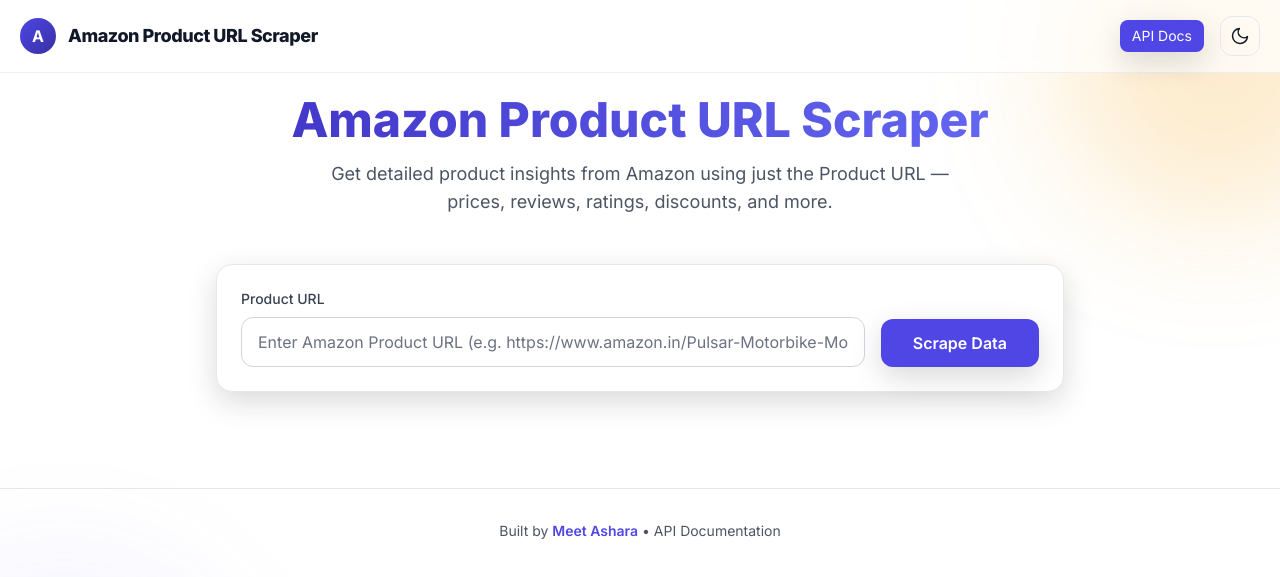
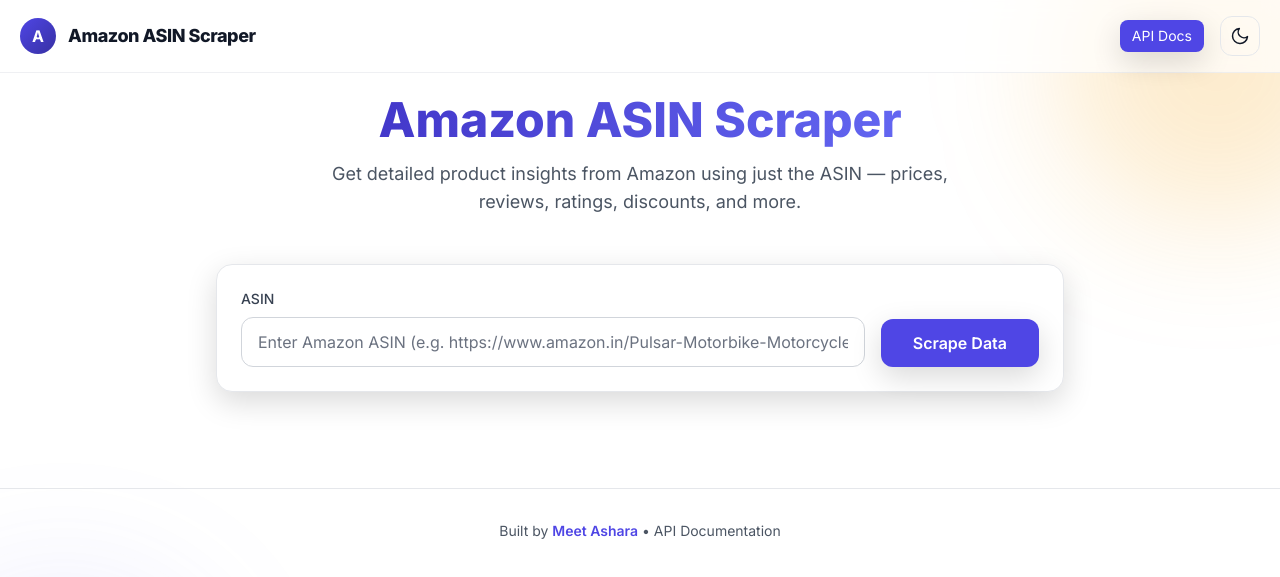
Before and after one commit to meet-ashara/amazon_asin_api, a FastAPI app: page / in a window 1280 px wide. Shown: the top 577 px of the page. Run offline with FastAPI, Linux system fonts and the light colour scheme; some libraries are stand-ins or nearby versions.

Commit message:
Update index.html

```diff
--- a/templates/index.html
+++ b/templates/index.html
@@ -3,8 +3,8 @@
 <head>
   <meta charset="UTF-8" />
   <meta name="viewport" content="width=device-width, initial-scale=1.0" />
-  <title>Amazon Product URL Scraper | Meet Ashara</title>
-  <meta name="description" content="Extract Amazon product data instantly using Product URL - prices, reviews, images, availability, and more with our scraping API." />
+  <title>Amazon ASIN Scraper | Meet Ashara</title>
+  <meta name="description" content="Extract Amazon product data instantly using ASIN - prices, reviews, images, availability, and more with our scraping API." />
 
   <!-- Google Fonts -->
   <link rel="preconnect" href="https://fonts.googleapis.com" />
@@ -79,7 +79,7 @@
     <div class="max-w-7xl mx-auto px-5 py-4 flex items-center justify-between">
       <div class="flex items-center gap-3">
         <div class="w-9 h-9 rounded-full bg-gradient-to-br from-indigo-600 to-indigo-800 flex items-center justify-center text-white font-bold">A</div>
-        <span class="font-extrabold tracking-tight text-lg">Amazon Product URL Scraper</span>
+        <span class="font-extrabold tracking-tight text-lg">Amazon ASIN Scraper</span>
       </div>
       <div class="flex items-center gap-4">
         <a href="/docs" target="_blank" class="px-3 py-1.5 rounded-lg bg-indigo-600 text-white hover:bg-indigo-700 shadow-soft text-sm">API Docs</a>
@@ -102,9 +102,9 @@
       <!-- Hero -->
       <div class="text-center mb-12 animate-fadeInUp">
         <h1 class="text-4xl md:text-5xl font-extrabold mb-4">
-          <span class="bg-gradient-to-r from-indigo-700 to-indigo-500 bg-clip-text text-transparent">Amazon Product URL Scraper</span>
+          <span class="bg-gradient-to-r from-indigo-700 to-indigo-500 bg-clip-text text-transparent">Amazon ASIN Scraper</span>
         </h1>
-        <p class="text-lg text-gray-600 dark:text-gray-300 max-w-2xl mx-auto">Get detailed product insights from Amazon using just the Product URL — prices, reviews, ratings, discounts, and more.</p>
+        <p class="text-lg text-gray-600 dark:text-gray-300 max-w-2xl mx-auto">Get detailed product insights from Amazon using just the ASIN — prices, reviews, ratings, discounts, and more.</p>
       </div>
 
       <!-- Search Form -->
@@ -112,11 +112,11 @@
         <form action="/scrape-ui" method="post" class="bg-white dark:bg-white/5 rounded-2xl border border-gray-200 dark:border-white/10 p-6 shadow-soft">
           <div class="flex flex-col sm:flex-row gap-4">
             <div class="flex-1">
-              <label class="block text-sm font-medium text-gray-700 dark:text-gray-300 mb-2">Product URL</label>
+              <label class="block text-sm font-medium text-gray-700 dark:text-gray-300 mb-2">ASIN</label>
               <input
                 type="text"
                 name="asin"
-                placeholder="Enter Amazon Product URL (e.g. https://www.amazon.in/Pulsar-Motorbike-Motorcycle-booking-Ex-Showroom/dp/B0D842QBMB/?_encoding=UTF8&ref_=pd_hp_d_btf_ls_gwc_pc_en4_)"
+                placeholder="Enter Amazon ASIN (e.g. https://www.amazon.in/Pulsar-Motorbike-Motorcycle-booking-Ex-Showroom/dp/B0D842QBMB/?_encoding=UTF8&ref_=pd_hp_d_btf_ls_gwc_pc_en4_)"
                 value="{{ asin or '' }}"
                 class="w-full px-4 py-3 border border-gray-300 dark:border-white/10 rounded-xl bg-white dark:bg-white/5 text-gray-900 dark:text-gray-100 placeholder-gray-500 focus:ring-2 focus:ring-indigo-500 focus:border-transparent transition"
                 required
```
